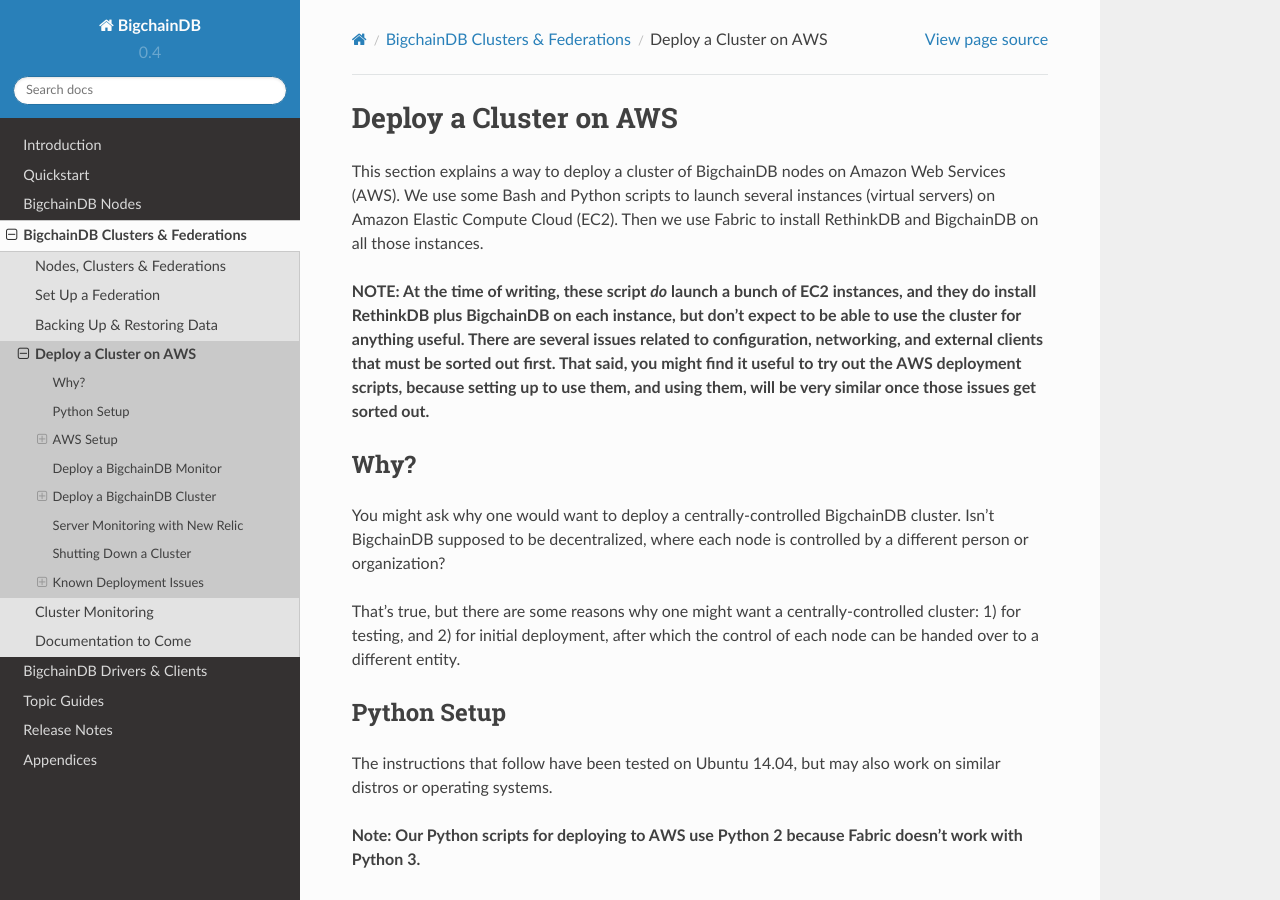
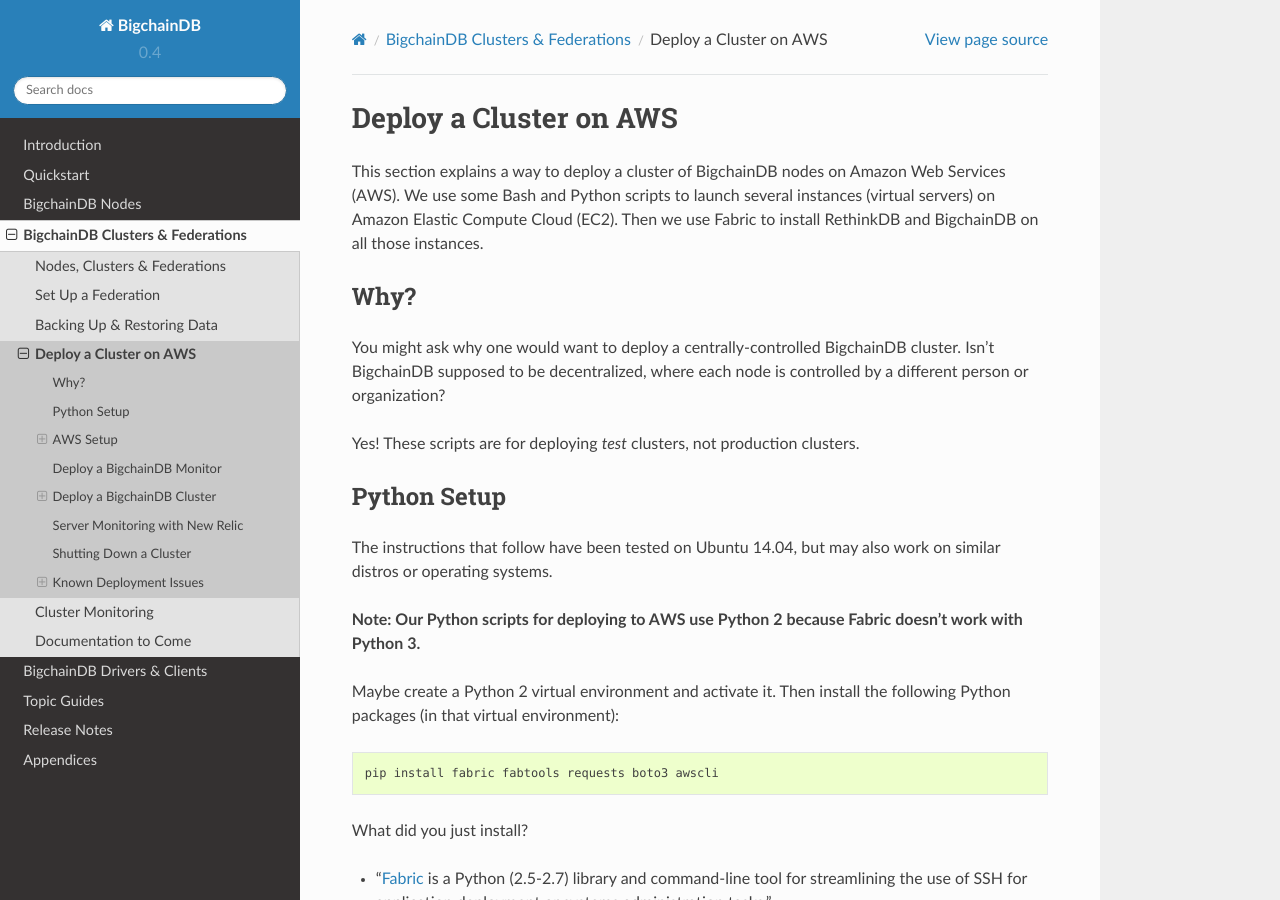
Before and after one commit to thematerials-network/bigchaindb-node, a Sphinx documentation site: the page built from bigchaindb/docs/source/clusters-feds/deploy-on-aws.md, in a window 1280 px wide and 900 px high. Built offline with Sphinx 7.4.7 and the Read the Docs theme 2.0.0, drawn with Linux system fonts in a browser that asks for light colours.

Commit message:
Docs: AWS deployment scripts are for _test_ clusters

```diff
--- a/bigchaindb/docs/source/clusters-feds/deploy-on-aws.md
+++ b/bigchaindb/docs/source/clusters-feds/deploy-on-aws.md
@@ -1,14 +1,12 @@
 # Deploy a Cluster on AWS
 
 This section explains a way to deploy a cluster of BigchainDB nodes on Amazon Web Services (AWS). We use some Bash and Python scripts to launch several instances (virtual servers) on Amazon Elastic Compute Cloud (EC2). Then we use Fabric to install RethinkDB and BigchainDB on all those instances.
-
-**NOTE: At the time of writing, these script _do_ launch a bunch of EC2 instances, and they do install RethinkDB plus BigchainDB on each instance, but don't expect to be able to use the cluster for anything useful. There are several issues related to configuration, networking, and external clients that must be sorted out first. That said, you might find it useful to try out the AWS deployment scripts, because setting up to use them, and using them, will be very similar once those issues get sorted out.**
 
 ## Why?
 
 You might ask why one would want to deploy a centrally-controlled BigchainDB cluster. Isn't BigchainDB supposed to be decentralized, where each node is controlled by a different person or organization?
 
-That's true, but there are some reasons why one might want a centrally-controlled cluster: 1) for testing, and 2) for initial deployment, after which the control of each node can be handed over to a different entity.
+Yes! These scripts are for deploying _test_ clusters, not production clusters.
 
 ## Python Setup
 
```
